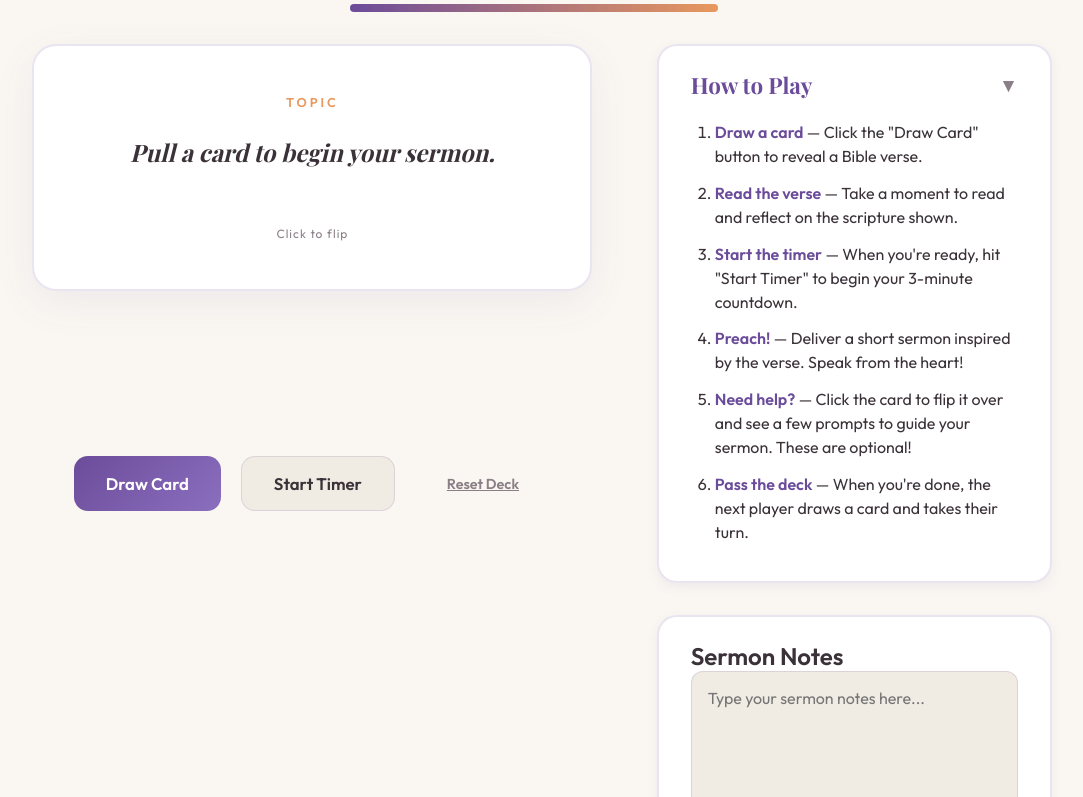
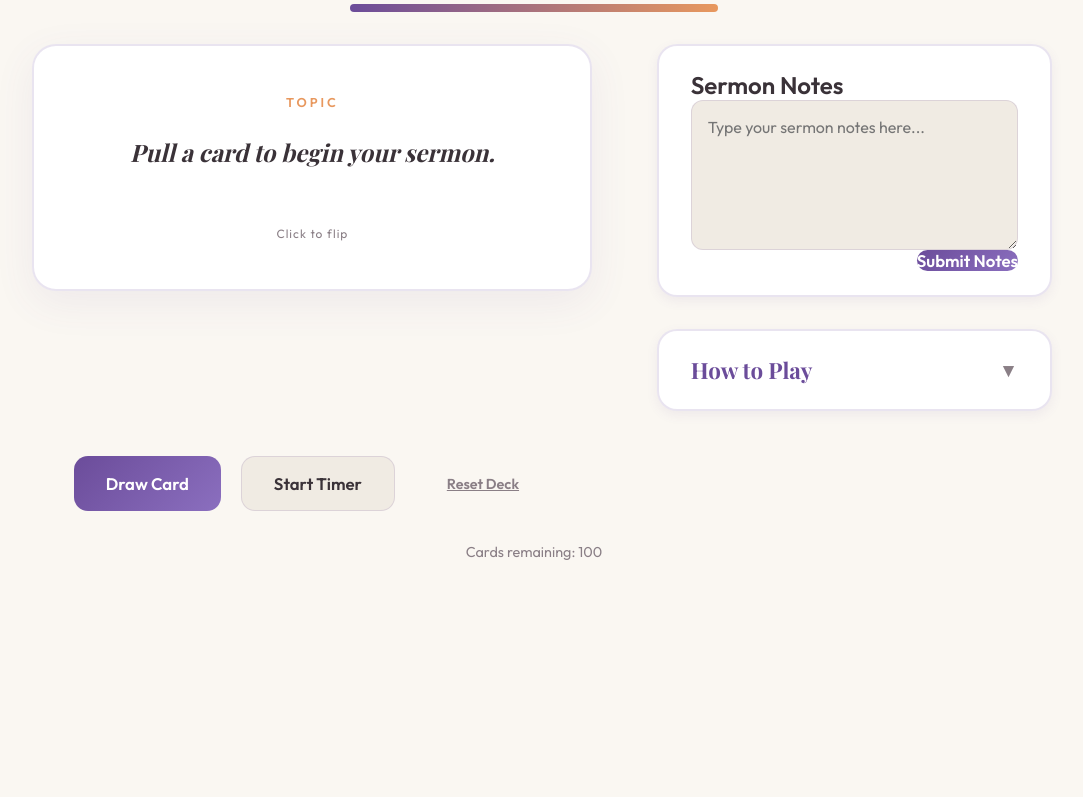
Before and after one commit to Ellimisty/SermonMinute, a website: page resources/index.html in a window 1280 px wide. Shown: the part 155-952 px from the top of the page, without its empty margins (106-1189 px from the left). After the commit the page ends 800 px from the top, so only its background shows below. Drawn offline with nearby package versions, Linux system fonts and the light colour scheme; a web font is replaced by a local one.

Commit message:
Sidebar swap items and make rules collapsed by default

```diff
--- a/resources/index.html
+++ b/resources/index.html
@@ -58,12 +58,20 @@
             </div>
 
             <aside class="side-column">
+                <section id="notes-section">
+                    <h2>Sermon Notes</h2>
+                    <form action="mailto:3minute@sermonminute.com" method="POST" enctype="text/plain" id="notes-form">
+                        <textarea name="notes" id="notes-area" placeholder="Type your sermon notes here..."></textarea>
+                        <button type="submit" id="submit-notes-btn" class="primary-btn">Submit Notes</button>
+                    </form>
+                </section>
+
                 <div id="rules-section">
                     <div id="rules-toggle">
                         <h2>How to Play</h2>
                         <span class="toggle-icon" id="toggle-icon">▼</span>
                     </div>
-                    <div id="rules-content" class="visible">
+                    <div id="rules-content">
                         <ol>
                             <li><strong>Draw a card</strong> — Click the "Draw Card" button to reveal a Bible verse.</li>
                             <li><strong>Read the verse</strong> — Take a moment to read and reflect on the scripture shown.</li>
@@ -74,14 +82,6 @@
                         </ol>
                     </div>
                 </div>
-
-                <section id="notes-section">
-                    <h2>Sermon Notes</h2>
-                    <form action="mailto:3minute@sermonminute.com" method="POST" enctype="text/plain" id="notes-form">
-                        <textarea name="notes" id="notes-area" placeholder="Type your sermon notes here..."></textarea>
-                        <button type="submit" id="submit-notes-btn" class="primary-btn">Submit Notes</button>
-                    </form>
-                </section>
             </aside>
         </div>
 
```
